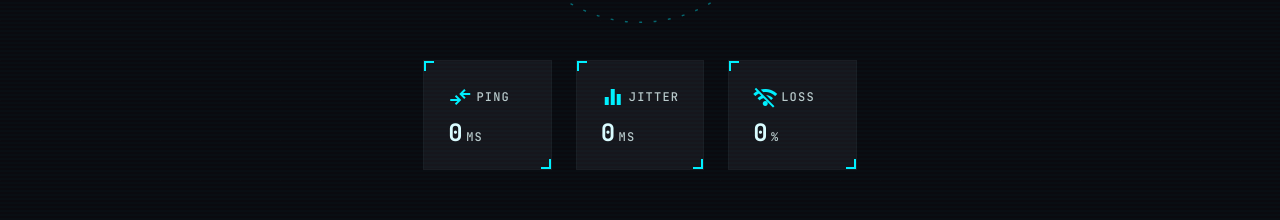
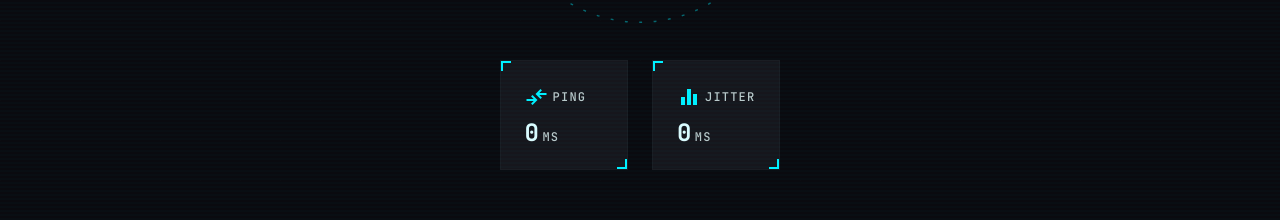
Before and after one commit to DarkKevo/NetMetric, a Next.js app: page / in a window 1280 px wide. Shown: the part 540-760 px from the top of the page. Built offline with nearby package versions, Linux system fonts and the light colour scheme; no server answers.

Commit message:
feat: remove packet loss metric, keep only ping and jitter in 2-col grid

```diff
--- a/src/components/test/secondary-metrics.tsx
+++ b/src/components/test/secondary-metrics.tsx
@@ -15,7 +15,7 @@ function formatValue(v: number): string {
 
 export function SecondaryMetrics({ metrics }: SecondaryMetricsProps) {
   return (
-    <div className="mb-xl grid w-full max-w-4xl animate-fade-in grid-cols-3 gap-md [animation-delay:300ms]">
+    <div className="mb-xl grid w-full max-w-4xl animate-fade-in grid-cols-2 gap-md [animation-delay:300ms]">
       {METRIC_CARDS.map((card) => (
         <MetricCard
           key={card.field}
--- a/src/mocks/metrics.ts
+++ b/src/mocks/metrics.ts
@@ -31,11 +31,4 @@ export const METRIC_CARDS: MetricCardConfig[] = [
     field: "jitter",
     unit: "ms",
   },
-  {
-    icon: "wifi_off",
-    iconLabel: "Packet Loss",
-    label: "LOSS",
-    field: "packetLoss",
-    unit: "%",
-  },
 ];
```
